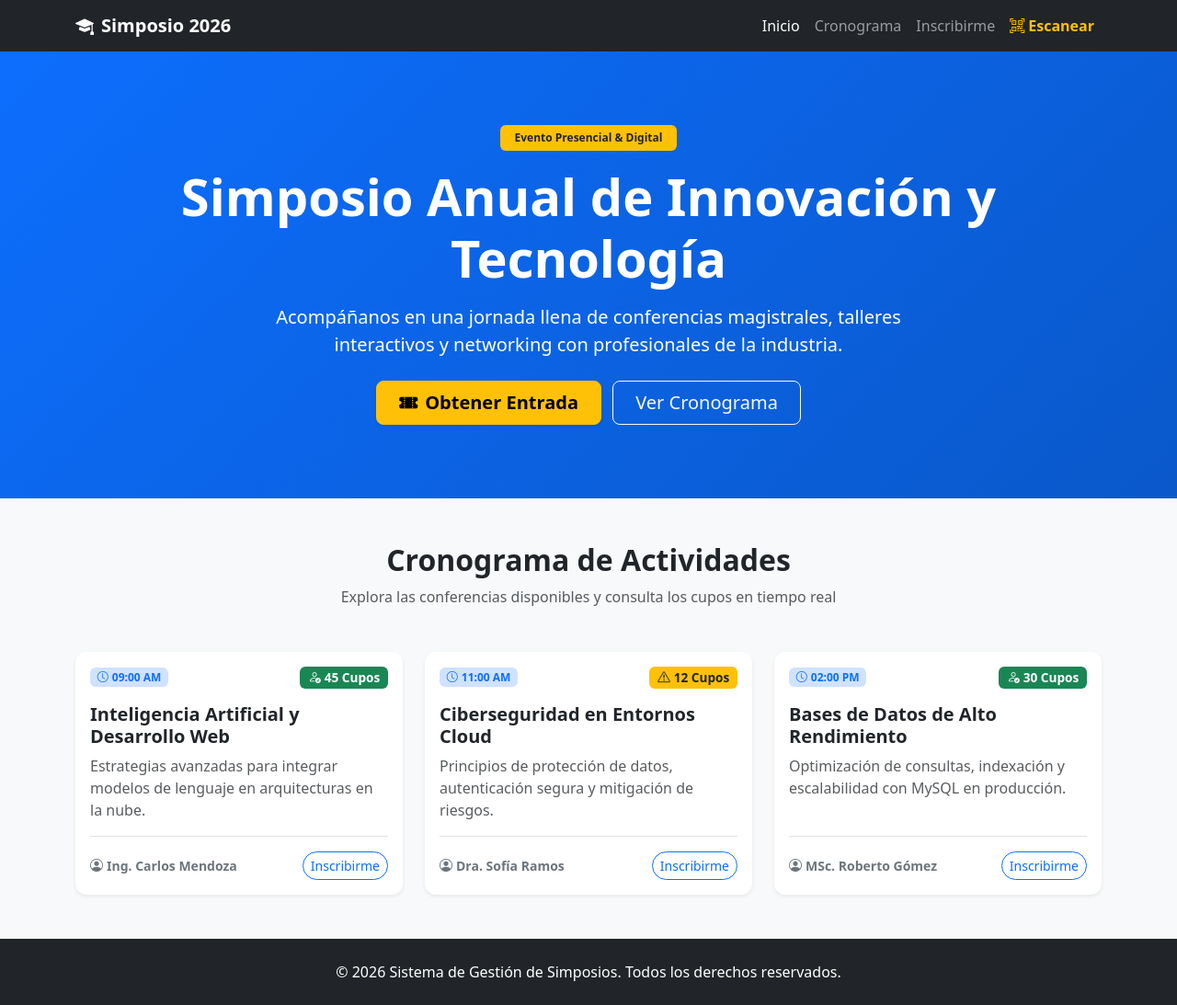
After one commit to Keila-Puac/ProyectoEventosSimposio, a Flask app: template templates/eventos.html in a window 1280 px wide. The commit adds this page. Shown: the whole page at 92% size. Run offline with Flask 3, Linux system fonts and the light colour scheme; the template is opened without the code that fills it, so the values that code supplies are empty.

Commit message:
[7] Modulos interfaz

```diff
--- a/app.py
+++ b/app.py
@@ -1,49 +1,47 @@
 import os
 from flask import Flask, render_template, request, redirect, url_for
-import mysql.connector
 
 app = Flask(__name__)
 
-def get_db_connection():
-    return mysql.connector.connect(
-        host=os.getenv('DB_HOST'),
-        user=os.getenv('DB_USER'),
-        password=os.getenv('DB_PASSWORD'),
-        database=os.getenv('DB_NAME')
-    )
 
+# 1. Catálogo / Inicio
 @app.route('/')
-def index():
-    return render_template('index.html')
+def eventos():
+    return render_template('eventos.html')
 
-@app.route('/registro', methods=['GET', 'POST'])
-def registro():
+
+# 2. Validación de Pagos
+@app.route('/datos', methods=['GET', 'POST'])
+def datos():
     if request.method == 'POST':
         carne = request.form.get('carne')
         no_recibo = request.form.get('no_recibo')
         nombre = request.form.get('nombre')
-        email = request.form.get('email')
-        return render_template('ticket.html', nombre=nombre, carne=carne, no_recibo=no_recibo, id_ticket="TCK-1001")
-    return render_template('registro.html')
 
-@app.route('/ticket/<id_ticket>')
-def ticket(id_ticket):
-    return render_template('ticket.html', id_ticket=id_ticket)
+        # Redirige a la vista del boleto pasando los datos
+        return render_template('boleto.html', estudiante={'nombre': nombre, 'carne': carne}, id_ticket="TCK-1001")
 
-# Ruta del panel de escaneo
-@app.route('/admin')
-def admin():
-    return render_template('admin.html')
+    return render_template('datos.html')
 
-# Ruta para procesar la validacion
-@app.route('/validar-ingreso', methods=['POST'])
-def validar_ingreso():
-    id_ticket = request.form.get('id_ticket')
-    if id_ticket == "TCK-1001":
-        estudiante_demo = {"nombre": "Juan Pérez", "carne": "20260123", "id_ticket": id_ticket}
-        return render_template('admin.html', estado='permitido', estudiante=estudiante_demo)
-    else:
-        return render_template('admin.html', estado='rechazado')
+
+# 3. Muestra de Boleto
+@app.route('/boleto/<id_ticket>')
+def boleto(id_ticket):
+    return render_template('boleto.html', id_ticket=id_ticket)
+
+
+# 4. Escaneo e Ingreso (Control de Acceso)
+@app.route('/ingreso', methods=['GET', 'POST'])
+def ingreso():
+    if request.method == 'POST':
+        id_ticket = request.form.get('id_ticket')
+        if id_ticket == "TCK-1001":
+            return render_template('ingreso.html', estado='permitido', id_ticket=id_ticket)
+        else:
+            return render_template('ingreso.html', estado='rechazado', id_ticket=id_ticket)
+
+    return render_template('ingreso.html')
+
 
 if __name__ == '__main__':
     port = int(os.environ.get('PORT', 5000))
--- /dev/null
+++ b/templates/base.html
@@ -0,0 +1,63 @@
+<!DOCTYPE html>
+<html lang="es">
+<head>
+    <meta charset="UTF-8">
+    <meta name="viewport" content="width=device-width, initial-scale=1.0">
+    <title>{% block title %}Simposio 2026{% endblock %}</title>
+    <!-- Bootstrap 5 CDN -->
+    <link href="https://cdn.jsdelivr.net/npm/bootstrap@5.3.2/dist/css/bootstrap.min.css" rel="stylesheet">
+    <!-- Bootstrap Icons -->
+    <link rel="stylesheet" href="https://cdn.jsdelivr.net/npm/bootstrap-icons@1.11.1/font/bootstrap-icons.css">
+    <style>
+        .hero-section {
+            background: linear-gradient(135deg, #0d6efd 0%, #0a58ca 100%);
+            color: white;
+            padding: 80px 0;
+        }
+        .card-conferencia {
+            transition: transform 0.2s ease, box-shadow 0.2s ease;
+            border: none;
+            border-radius: 12px;
+        }
+        .card-conferencia:hover {
+            transform: translateY(-5px);
+            box-shadow: 0 10px 20px rgba(0,0,0,0.1) !important;
+        }
+        .badge-cupos {
+            font-size: 0.85rem;
+        }
+    </style>
+</head>
+<body class="bg-light d-flex flex-column min-vh-100">
+
+    <!-- Navegación idéntica a tu captura -->
+    <nav class="navbar navbar-expand-lg navbar-dark bg-dark sticky-top">
+        <div class="container">
+            <a class="navbar-brand fw-bold" href="/"><i class="bi bi-mortarboard-fill me-2"></i>Simposio 2026</a>
+            <button class="navbar-toggler" type="button" data-bs-toggle="collapse" data-bs-target="#navbarNav">
+                <span class="navbar-toggler-icon"></span>
+            </button>
+            <div class="collapse navbar-collapse" id="navbarNav">
+                <ul class="navbar-nav ms-auto">
+                    <li class="nav-item"><a class="nav-link active" href="/">Inicio</a></li>
+                    <li class="nav-item"><a class="nav-link" href="#cronograma">Cronograma</a></li>
+                    <li class="nav-item"><a class="nav-link" href="/datos">Inscribirme</a></li>
+                    <li class="nav-item"><a class="nav-link text-warning fw-bold" href="/ingreso"><i class="bi bi-qr-code-scan me-1"></i>Escanear</a></li>
+                </ul>
+            </div>
+        </div>
+    </nav>
+
+    <main class="flex-grow-1">
+        {% block content %}{% endblock %}
+    </main>
+
+    <footer class="bg-dark text-white text-center py-4 mt-auto">
+        <div class="container">
+            <p class="mb-0">&copy; 2026 Sistema de Gestión de Simposios. Todos los derechos reservados.</p>
+        </div>
+    </footer>
+
+    <script src="https://cdn.jsdelivr.net/npm/bootstrap@5.3.2/dist/js/bootstrap.bundle.min.js"></script>
+</body>
+</html>
--- /dev/null
+++ b/templates/eventos.html
@@ -0,0 +1,94 @@
+{% extends 'base.html' %}
+
+{% block title %}Simposio Anual 2026{% endblock %}
+
+{% block content %}
+    <!-- Encabezado / Hero Section de la imagen -->
+    <header class="hero-section text-center">
+        <div class="container">
+            <span class="badge bg-warning text-dark mb-3 px-3 py-2 fw-semibold">Evento Presencial & Digital</span>
+            <h1 class="display-4 fw-bold">Simposio Anual de Innovación y Tecnología</h1>
+            <p class="lead mt-3 mx-auto" style="max-width: 700px;">
+                Acompáñanos en una jornada llena de conferencias magistrales, talleres interactivos y networking con profesionales de la industria.
+            </p>
+            <div class="mt-4">
+                <a href="/datos" class="btn btn-warning btn-lg fw-bold me-2 px-4 shadow-sm">
+                    <i class="bi bi-ticket-perforated-fill me-2"></i>Obtener Entrada
+                </a>
+                <a href="#cronograma" class="btn btn-outline-light btn-lg px-4">Ver Cronograma</a>
+            </div>
+        </div>
+    </header>
+
+    <!-- Cronograma -->
+    <section id="cronograma" class="py-5">
+        <div class="container">
+            <div class="text-center mb-5">
+                <h2 class="fw-bold">Cronograma de Actividades</h2>
+                <p class="text-muted">Explora las conferencias disponibles y consulta los cupos en tiempo real</p>
+            </div>
+
+            <div class="row g-4">
+                <!-- Conferencia 1 -->
+                <div class="col-md-6 col-lg-4">
+                    <div class="card h-100 shadow-sm card-conferencia">
+                        <div class="card-body d-flex flex-column">
+                            <div class="d-flex justify-content-between align-items-center mb-2">
+                                <span class="badge bg-primary-subtle text-primary fw-semibold"><i class="bi bi-clock me-1"></i>09:00 AM</span>
+                                <span class="badge bg-success badge-cupos"><i class="bi bi-person-check me-1"></i>45 Cupos</span>
+                            </div>
+                            <h5 class="card-title fw-bold mt-2">Inteligencia Artificial y Desarrollo Web</h5>
+                            <p class="card-text text-muted flex-grow-1">
+                                Estrategias avanzadas para integrar modelos de lenguaje en arquitecturas en la nube.
+                            </p>
+                            <div class="pt-3 border-top d-flex justify-content-between align-items-center">
+                                <small class="text-secondary fw-semibold"><i class="bi bi-person-circle me-1"></i>Ing. Carlos Mendoza</small>
+                                <a href="/datos" class="btn btn-outline-primary btn-sm rounded-pill">Inscribirme</a>
+                            </div>
+                        </div>
+                    </div>
+                </div>
+
+                <!-- Conferencia 2 -->
+                <div class="col-md-6 col-lg-4">
+                    <div class="card h-100 shadow-sm card-conferencia">
+                        <div class="card-body d-flex flex-column">
+                            <div class="d-flex justify-content-between align-items-center mb-2">
+                                <span class="badge bg-primary-subtle text-primary fw-semibold"><i class="bi bi-clock me-1"></i>11:00 AM</span>
+                                <span class="badge bg-warning text-dark badge-cupos"><i class="bi bi-exclamation-triangle me-1"></i>12 Cupos</span>
+                            </div>
+                            <h5 class="card-title fw-bold mt-2">Ciberseguridad en Entornos Cloud</h5>
+                            <p class="card-text text-muted flex-grow-1">
+                                Principios de protección de datos, autenticación segura y mitigación de riesgos.
+                            </p>
+                            <div class="pt-3 border-top d-flex justify-content-between align-items-center">
+                                <small class="text-secondary fw-semibold"><i class="bi bi-person-circle me-1"></i>Dra. Sofía Ramos</small>
+                                <a href="/datos" class="btn btn-outline-primary btn-sm rounded-pill">Inscribirme</a>
+                            </div>
+                        </div>
+                    </div>
+                </div>
+
+                <!-- Conferencia 3 -->
+                <div class="col-md-6 col-lg-4">
+                    <div class="card h-100 shadow-sm card-conferencia">
+                        <div class="card-body d-flex flex-column">
+                            <div class="d-flex justify-content-between align-items-center mb-2">
+                                <span class="badge bg-primary-subtle text-primary fw-semibold"><i class="bi bi-clock me-1"></i>02:00 PM</span>
+                                <span class="badge bg-success badge-cupos"><i class="bi bi-person-check me-1"></i>30 Cupos</span>
+                            </div>
+                            <h5 class="card-title fw-bold mt-2">Bases de Datos de Alto Rendimiento</h5>
+                            <p class="card-text text-muted flex-grow-1">
+                                Optimización de consultas, indexación y escalabilidad con MySQL en producción.
+                            </p>
+                            <div class="pt-3 border-top d-flex justify-content-between align-items-center">
+                                <small class="text-secondary fw-semibold"><i class="bi bi-person-circle me-1"></i>MSc. Roberto Gómez</small>
+                                <a href="/datos" class="btn btn-outline-primary btn-sm rounded-pill">Inscribirme</a>
+                            </div>
+                        </div>
+                    </div>
+                </div>
+            </div>
+        </div>
+    </section>
+{% endblock %}
```
Also changed, not shown: templates/admin.html (+21 -41 lines), templates/boletos.html (added, +28 -0 lines), templates/datos.html (added, +34 -0 lines).
